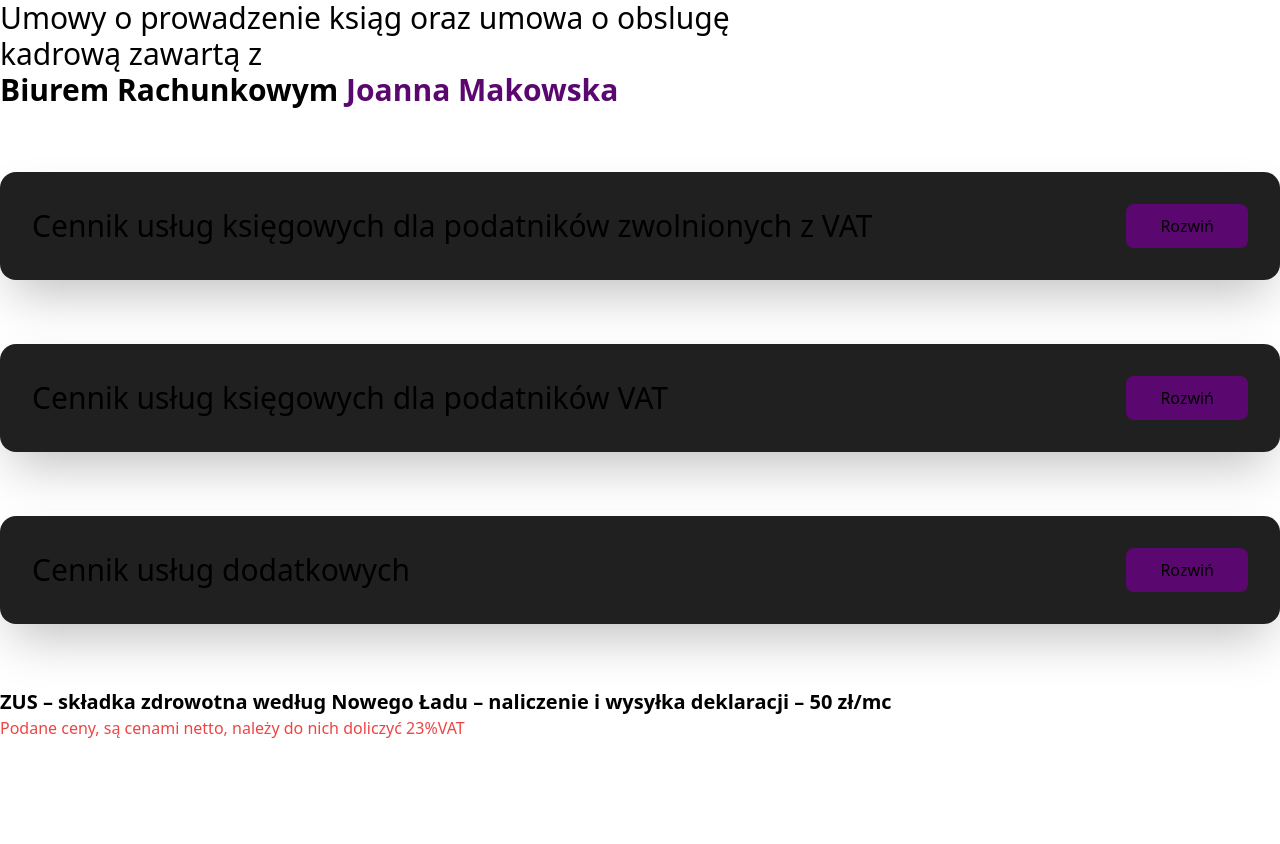
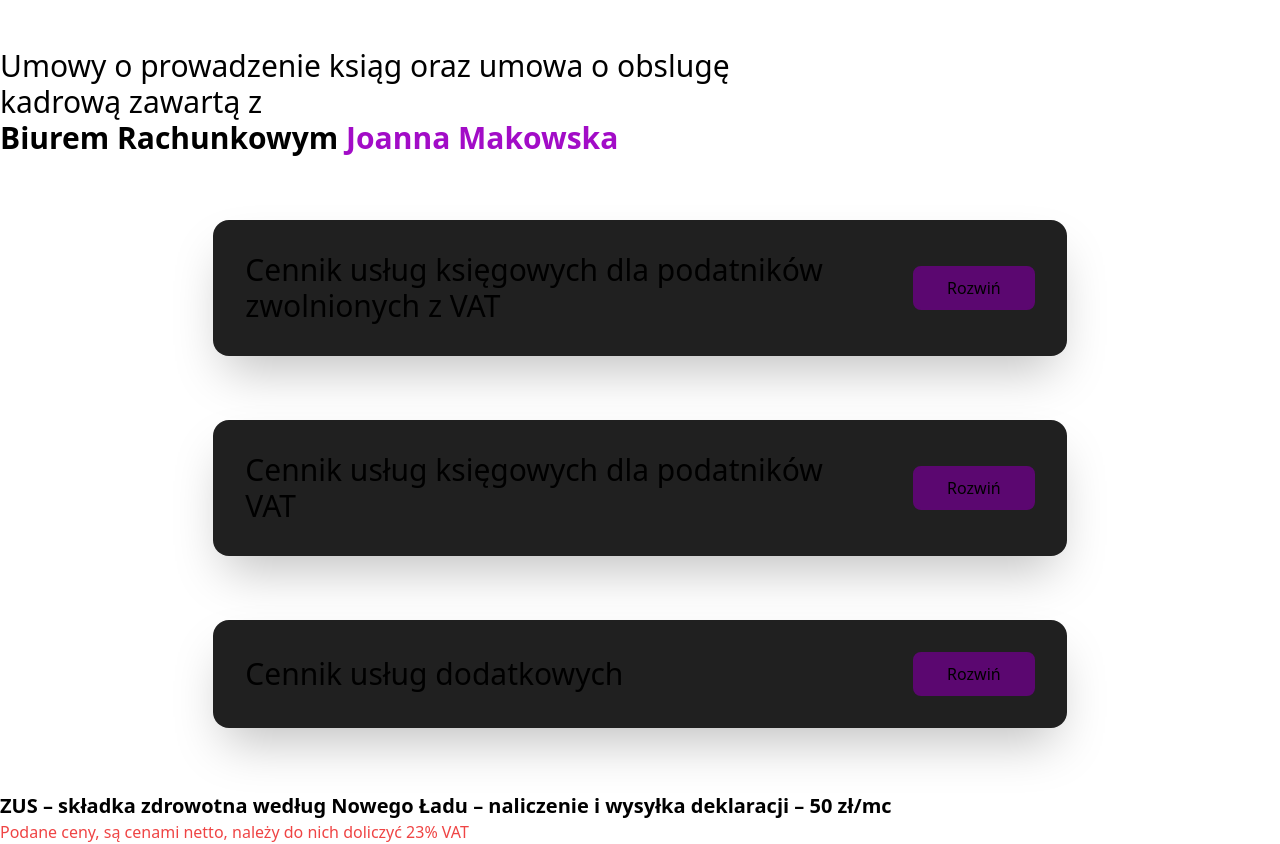
Before and after one commit to Mnigos/biuro-makowska-old, a Nuxt app: page /cennik in a window 1280 px wide. Before the commit the page ends 800 px from the top, so only its background shows below. Built offline with nearby package versions, Linux system fonts and the light colour scheme.

Commit message:
fix: little fixes

```diff
--- a/pages/cennik.vue
+++ b/pages/cennik.vue
@@ -160,14 +160,19 @@
 <template>
   <div class="min-h-full flex flex-col gap-16 overflow-x-hidden">
     <header class="lg:w-2/3 mt-12 sm:mt-0">
-      <h1 class="text-2xl md:text-3xl">
+      <h1 class="text-2xl md:text-3xl md:mt-12">
         Umowy o prowadzenie ksiąg oraz umowa o obslugę kadrową zawartą z
-        <p class="font-bold">Biurem Rachunkowym <span class="text-accent">Joanna Makowska</span></p>
+        <p class="font-bold">
+          Biurem Rachunkowym <span class="text-accent-light">Joanna Makowska</span>
+        </p>
       </h1>
     </header>
 
-    <article class="flex flex-col gap-16">
-      <expand-card title="Cennik usług księgowych dla podatników zwolnionych z VAT">
+    <article class="flex flex-col gap-16 items-center">
+      <expand-card
+        title="Cennik usług księgowych dla podatników zwolnionych z VAT"
+        class="w-full lg:w-2/3"
+      >
         <cennik-table
           v-for="({ title, rows, cols, table }, index) in firstSections"
           :key="index"
@@ -178,7 +183,7 @@
         />
       </expand-card>
 
-      <expand-card title="Cennik usług księgowych dla podatników VAT">
+      <expand-card title="Cennik usług księgowych dla podatników VAT" class="w-full lg:w-2/3">
         <cennik-table
           v-for="({ title, rows, cols, table }, index) in secondSections"
           :key="index"
@@ -189,7 +194,7 @@
         />
       </expand-card>
 
-      <expand-card title="Cennik usług dodatkowych">
+      <expand-card title="Cennik usług dodatkowych" class="w-full lg:w-2/3">
         <cennik-table
           v-for="({ title, rows, cols, table }, index) in thirdSections"
           :key="index"
@@ -206,7 +211,7 @@
         ZUS – składka zdrowotna według Nowego Ładu – naliczenie i wysyłka deklaracji – 50 zł/mc
       </p>
 
-      <p class="text-red-500">Podane ceny, są cenami netto, należy do nich doliczyć 23%VAT</p>
+      <p class="text-red-500">Podane ceny, są cenami netto, należy do nich doliczyć 23% VAT</p>
     </article>
   </div>
 </template>
--- a/windi.config.ts
+++ b/windi.config.ts
@@ -13,7 +13,10 @@
           dark: '#1b1b1b',
           darker: '#101010',
         },
-        accent: '#5b0770',
+        accent: {
+          DEFAULT: '#5b0770',
+          light: '#A20CC7',
+        },
       },
     },
   },
```
